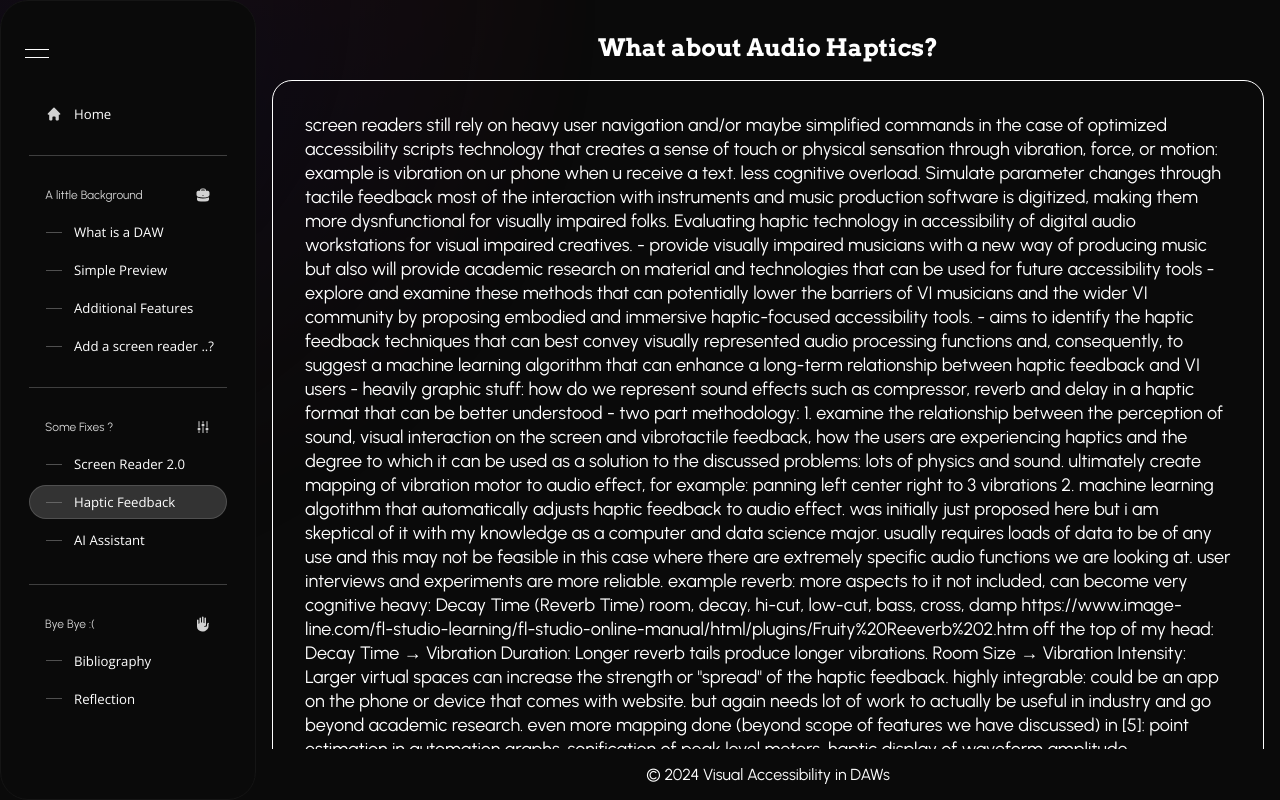
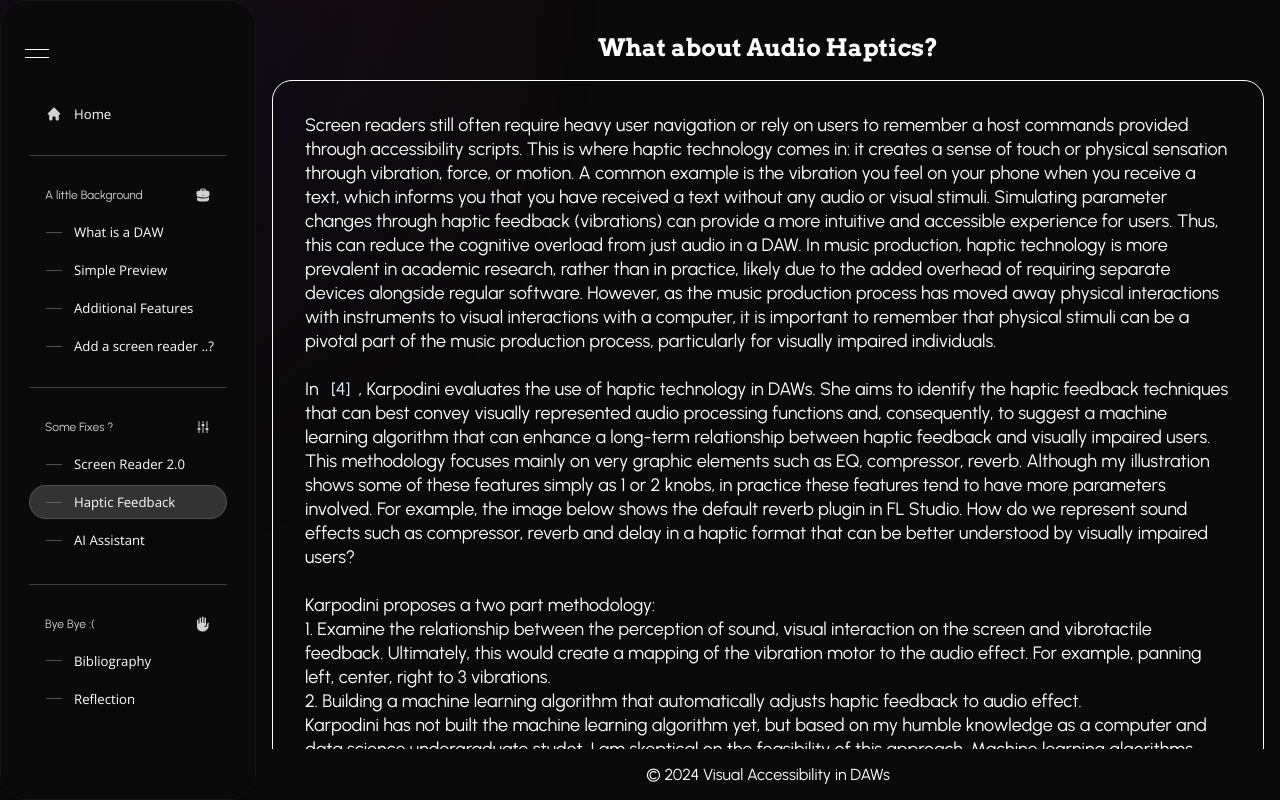
Before and after one commit to ota231/viz-daw-next, a Next.js app: page /learning/haptic-feedback in a window 1280 px wide. Built offline with nearby package versions, Linux system fonts and the light colour scheme.

Commit message:
finish haptic feedback

```diff
--- a/src/app/learning/haptic-feedback/page.tsx
+++ b/src/app/learning/haptic-feedback/page.tsx
@@ -1,4 +1,5 @@
-import { Flex, Text, SmartLink, Grid, SmartImage, Button, Arrow } from '@/once-ui/components';
+import { Flex, Text, SmartLink, Button, Arrow } from '@/once-ui/components';
+import Image from 'next/image';
 
 export default function HapticFeedback() {
     return (
@@ -30,36 +31,48 @@ export default function HapticFeedback() {
                     as='p'
                     variant='body-default-l'
                     padding='32'>
-                    screen readers still rely on heavy user navigation and/or maybe simplified commands in the case of optimized accessibility scripts
-                    technology that creates a sense of touch or physical sensation through vibration, force, or motion: example is vibration on ur phone when u receive a text. less cognitive overload.
-                    Simulate parameter changes through tactile feedback
-                    most of the interaction with instruments and music production software is digitized, making them more dysnfunctional for visually impaired folks.
+                    Screen readers still often require heavy user navigation or rely on users to remember a host commands provided through accessibility scripts.
+                    This is where haptic technology comes in: it creates a sense of touch or physical sensation through vibration, force, or motion. A common example is the vibration you feel on your phone when you receive a text, which
+                    informs you that you have received a text without any audio or visual stimuli.
+                    Simulating parameter changes through haptic feedback (vibrations) can provide a more intuitive and accessible experience for users.
+                    Thus, this can reduce the cognitive overload from just audio in a DAW.
+                    In music production, haptic technology is more prevalent in academic research, rather than in practice, likely due to the added overhead of requiring separate devices alongside regular software.
 
-                    Evaluating haptic technology in accessibility of digital audio workstations for visual impaired creatives.
-                    - provide visually impaired musicians with a new way of producing music but also will provide academic research on material and technologies that can be used for future accessibility tools
-                    - explore and examine these methods that can potentially lower the barriers of VI musicians and the wider VI community by proposing embodied and immersive haptic-focused accessibility tools.
-                    - aims to identify the haptic feedback techniques that can best convey visually represented audio processing functions and, consequently, to suggest a machine learning algorithm that can enhance a long-term relationship between haptic feedback and VI users
-                    - heavily graphic stuff: how do we represent sound effects such as compressor, reverb and delay in a haptic format that can be better understood
-                    - two part methodology:
-                    1. examine the relationship between the perception of sound, visual interaction on the screen and vibrotactile feedback, how the users are experiencing haptics and the degree to which it can be used as a solution to the discussed problems: lots of physics and sound.
-                    ultimately create mapping of vibration motor to audio effect, for example: panning left center right to 3 vibrations
-                    2. machine learning algotithm that automatically adjusts haptic feedback to audio effect. was initially just proposed here but i am skeptical of it with my knowledge as a computer and data science major. usually requires loads of data
-                    to be of any use and this may not be feasible in this case where there are extremely specific audio functions we are looking at. user interviews and experiments are more reliable.
+                    However, as the music production process has moved away physical interactions with instruments to visual interactions with a computer, it is important to remember that physical stimuli can be a pivotal
+                    part of the music production process, particularly for visually impaired individuals.
 
-                    example reverb: more aspects to it not included, can become very cognitive heavy: Decay Time (Reverb Time)
-                    room, decay, hi-cut, low-cut, bass, cross, damp
-                    https://www.image-line.com/fl-studio-learning/fl-studio-online-manual/html/plugins/Fruity%20Reeverb%202.htm
-                    off the top of my head: Decay Time → Vibration Duration: Longer reverb tails produce longer vibrations.
-                    Room Size → Vibration Intensity: Larger virtual spaces can increase the strength or "spread" of the haptic feedback.
+                    <br /><br />
 
-                    highly integrable: could be an app on the phone or device that comes with website. but again needs lot of work to actually be useful in industry and go beyond academic research.
+                    In <SmartLink href="/learning/citation#4">[4]</SmartLink>, Karpodini evaluates the use of haptic technology in DAWs. She aims to identify the haptic
+                    feedback techniques that can best convey visually represented audio processing functions and, consequently, to suggest a machine learning algorithm that can enhance a long-term relationship between haptic feedback and visually impaired users.
 
-                    even more mapping done (beyond scope of features we have discussed) in [5]: point estimation in automation graphs, sonification of peak level meters, haptic display of waveform amplitude
+                    This methodology focuses mainly on very graphic elements such as EQ, compressor, reverb. Although my illustration shows some of these features
+                    simply as 1 or 2 knobs, in practice these features tend to have more parameters involved. For example, the image below shows the default reverb plugin in FL Studio.
+                    How do we represent sound effects such as compressor, reverb and delay in a haptic format that can be better understood by visually impaired users? <br /><br />
+
+                    Karpodini proposes a two part methodology: <br />
+                    1. Examine the relationship between the perception of sound, visual interaction on the screen and vibrotactile feedback. Ultimately, this would create a mapping of the vibration motor to the audio effect. For example, panning left, center, right to 3 vibrations. <br />
+                    2. Building a machine learning algorithm that automatically adjusts haptic feedback to audio effect. < br />
+                    Karpodini has not built the machine learning algorithm yet, but based on my humble knowledge as a computer and data science undergraduate studet, I am skeptical on the feasibility of this approach.
+                    Machine learning algorithms usually requires loads of diverse data to work with high probability. Given that there are extremely specific audio functions, and not a lot of visually impaired users,
+                    my guess is that laborious user interviews and surveys would yield a more reliable mapping.
+                    For example, off the top of my head, I can map the room size property of reverb to vibration intensity and the decay time to vibration duration. The audio effects and the vibrations go hand-in-hand<br /><br />
+
+                    Other researchers have also done some mappings, in <SmartLink href="/learning/citation#5">[5]</SmartLink> the following mappings are done: point estimation in automation graphs, sonification of peak level meters, haptic display of waveform amplitude
                 </Text>
             </Flex>
 
             <Flex
+                padding='32'
+                alignItems='center'
                 fillWidth>
+                <Image
+                    src="/images/reeverb2.png"
+                    alt="FL Studio Reeverb"
+                    style={{ borderRadius: '4px' }}
+                    width={795}
+                    height={242}
+                />
             </Flex>
 
 
```
